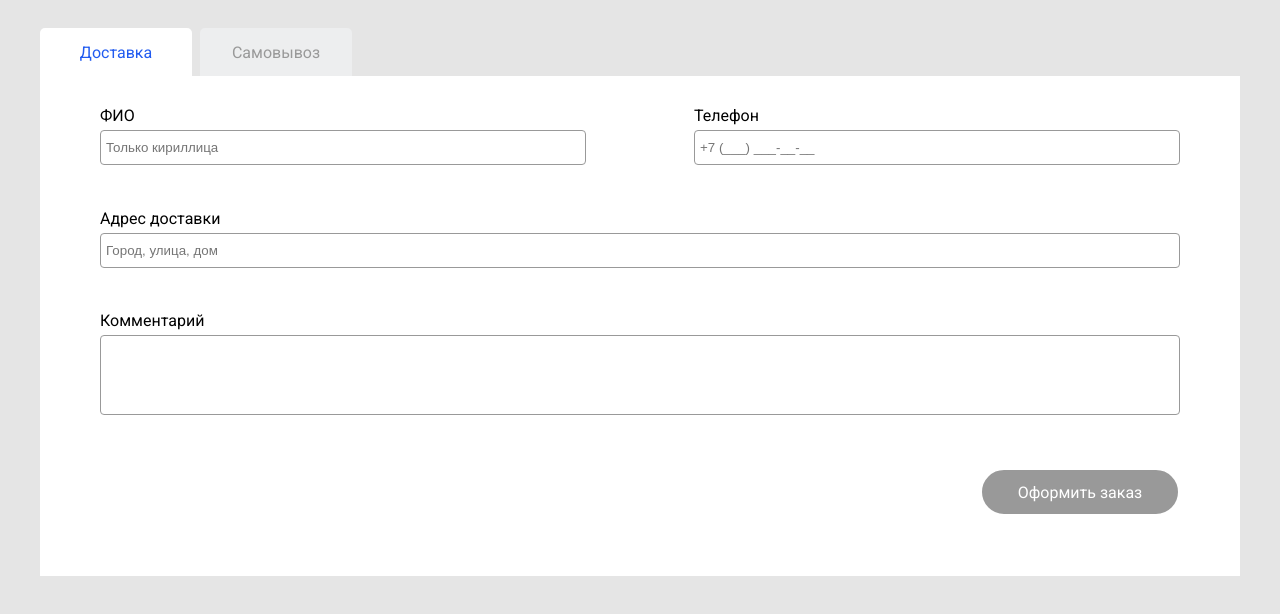
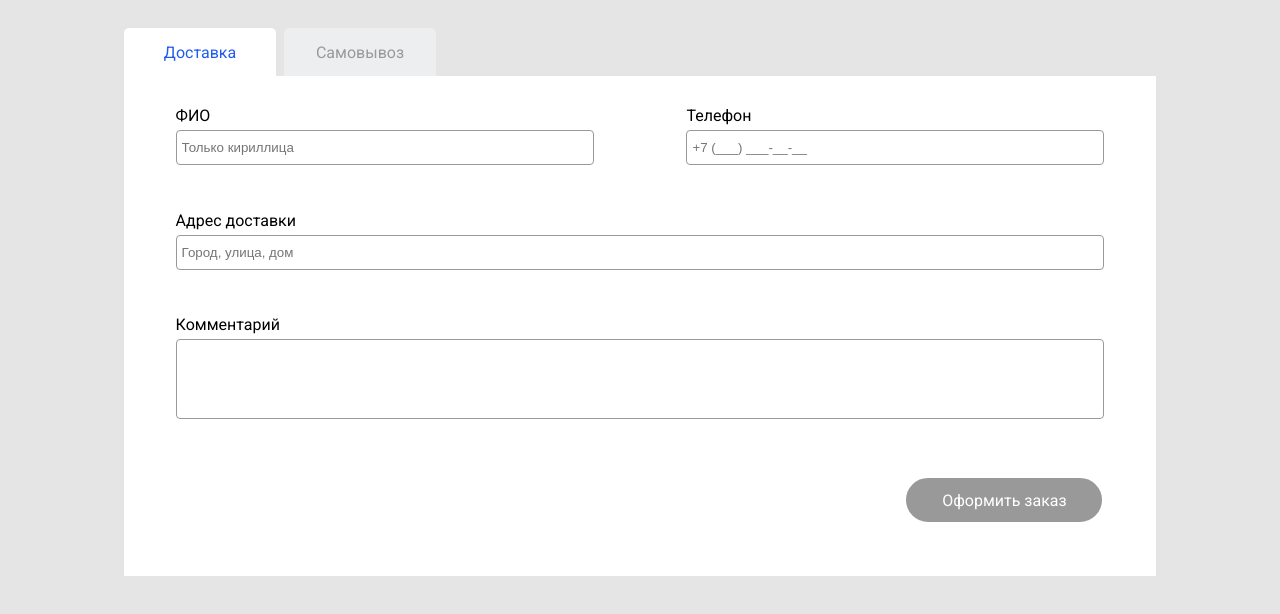
Before and after one commit to Glumsik/glumsik, a React app: page / in a window 1280 px wide. Shown: the part 142-756 px from the top of the page. Built offline with nearby package versions, Linux system fonts and the light colour scheme.

Commit message:
css editing

```diff
--- a/src/css/style.css
+++ b/src/css/style.css
@@ -20,6 +20,7 @@ body
     width: 100%;
     height: 100%;
     background-color: transparent;
+    max-width: 1032px;
 }
 
 .selectTab
@@ -109,7 +110,6 @@ body
 
     .containerApp
     {
-        width: 1200px;
         height: auto;
     }
 }
--- a/src/tab/tab.css
+++ b/src/tab/tab.css
@@ -48,4 +48,9 @@
     {
         margin: 0;
     }
+
+    .tab
+    {
+        width: 49%;
+    }
 }
```
